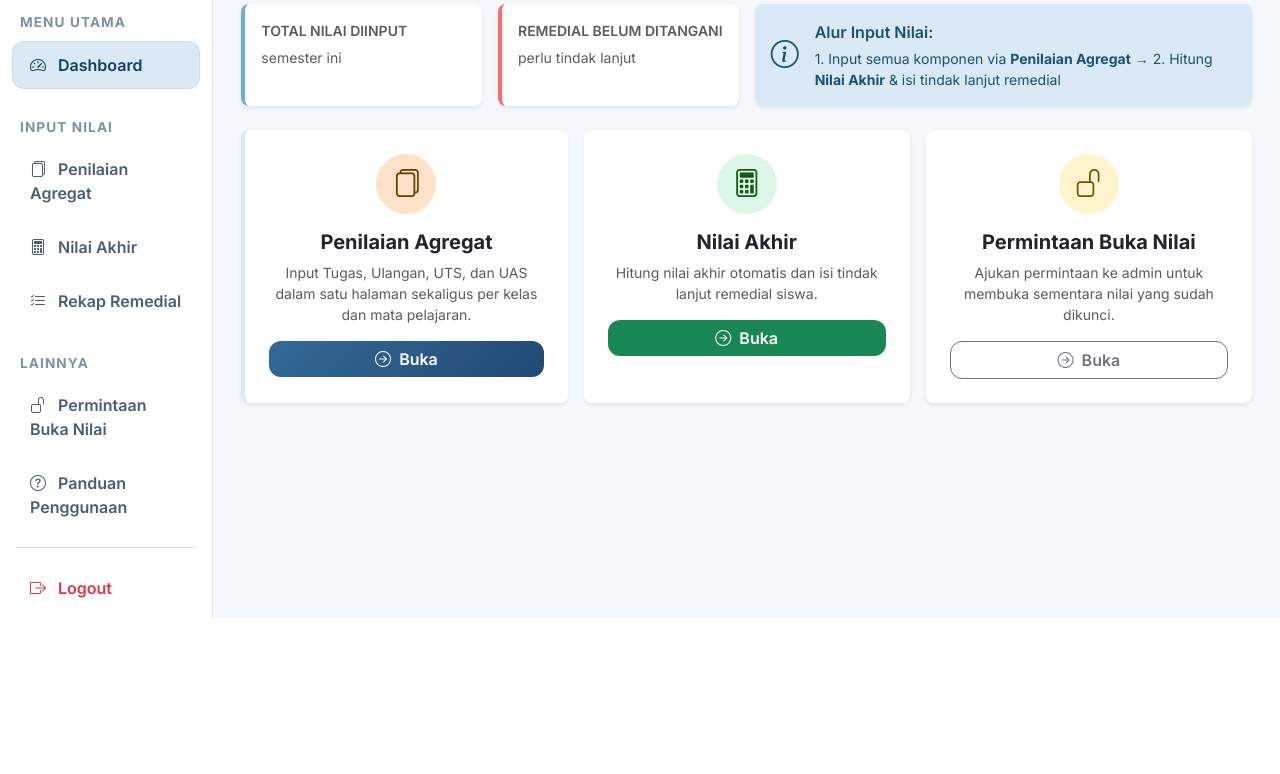
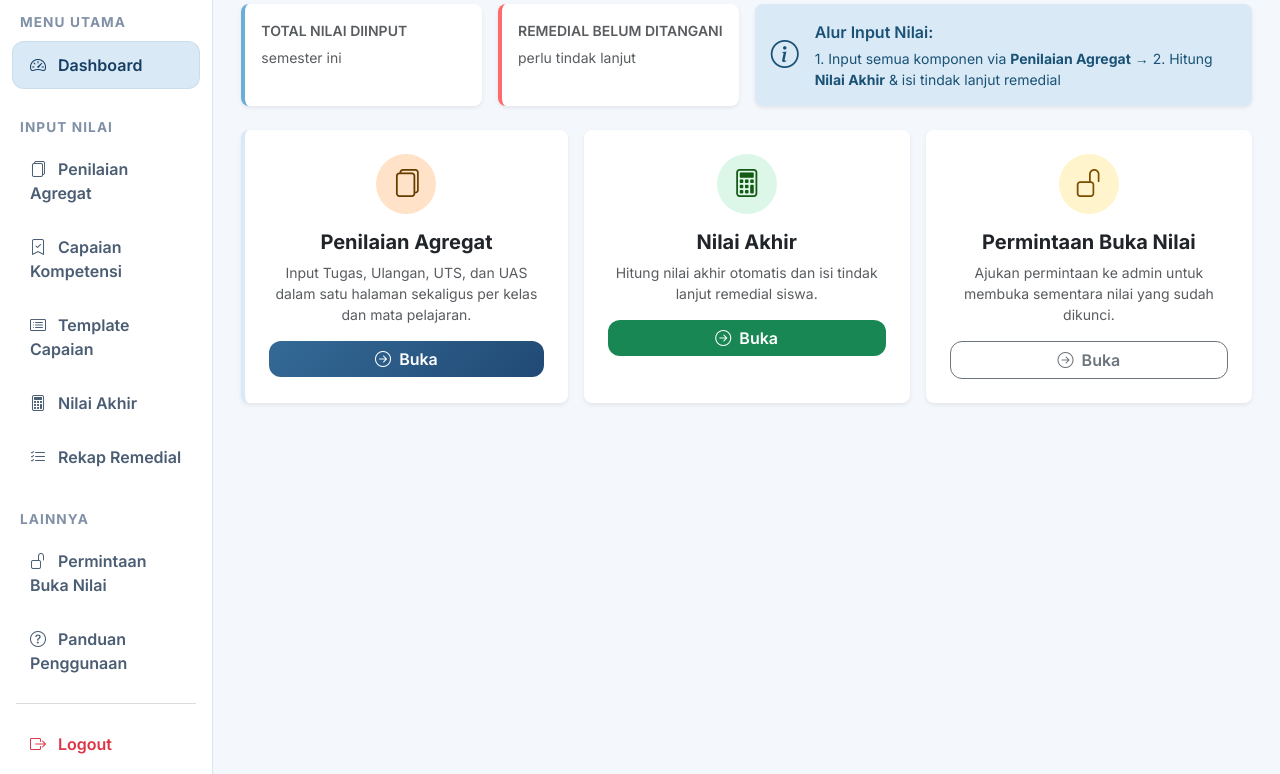
Before and after one commit to ryuken25/sd3, a CodeIgniter 4 app: the page made by app/Views/guru/dashboard/index.php in a window 1280 px wide. Shown: the part 187-961 px from the top of the page. Before the commit the page ends 805 px from the top, so only its background shows below. Run offline with PHP 8.4 and a stand-in for CodeIgniter, Linux system fonts and the light colour scheme; the template is opened without the code that fills it, so the values that code supplies are empty; some libraries are stand-ins or nearby versions.

Commit message:
fix(guru): tampilkan menu Capaian Kompetensi & Template Capaian di semua sidebar guru
Menu "Capaian Kompetensi" sebelumnya hanya ada di sidebar halaman CP itu
sendiri, sehingga dari Dashboard/Nilai Akhir/Penilaian Agregat dll guru tidak
menemukan jalan untuk mengisi CP ("tidak ada tempat input CP").

Sisipkan link Capaian Kompetensi + Template Capaian pada grup "Input Nilai"
di sidebar 13 view guru yang belum memilikinya.

https://claude.ai/code/session_019N5qJFkt6dAXPzvhyn8CMH

```diff
--- a/app/Views/guru/dashboard/index.php
+++ b/app/Views/guru/dashboard/index.php
@@ -5,6 +5,8 @@
 <a href="<?= base_url('guru/dashboard') ?>" class="active"><i class="bi bi-speedometer2 me-2"></i> Dashboard</a>
 <div class="sidebar-heading mt-3">Input Nilai</div>
 <a href="<?= base_url('guru/penilaian-agregat') ?>"><i class="bi bi-files me-2"></i> Penilaian Agregat</a>
+<a href="<?= base_url('guru/capaian-kompetensi') ?>"><i class="bi bi-bookmark-check me-2"></i> Capaian Kompetensi</a>
+<a href="<?= base_url('guru/template-capaian') ?>"><i class="bi bi-card-list me-2"></i> Template Capaian</a>
 <a href="<?= base_url('guru/nilai-akhir') ?>"><i class="bi bi-calculator me-2"></i> Nilai Akhir</a>
 <a href="<?= base_url('guru/nilai-akhir/rekap-remedial') ?>"><i class="bi bi-list-check me-2"></i> Rekap Remedial</a>
 <div class="sidebar-heading mt-3">Lainnya</div>
--- a/app/Views/guru/nilai_akhir/index.php
+++ b/app/Views/guru/nilai_akhir/index.php
@@ -5,6 +5,8 @@
 <a href="<?= base_url('guru/dashboard') ?>"><i class="bi bi-speedometer2 me-2"></i> Dashboard</a>
 <div class="sidebar-heading mt-3">Input Nilai</div>
 <a href="<?= base_url('guru/penilaian-agregat') ?>"><i class="bi bi-files me-2"></i> Penilaian Agregat</a>
+<a href="<?= base_url('guru/capaian-kompetensi') ?>"><i class="bi bi-bookmark-check me-2"></i> Capaian Kompetensi</a>
+<a href="<?= base_url('guru/template-capaian') ?>"><i class="bi bi-card-list me-2"></i> Template Capaian</a>
 <a href="<?= base_url('guru/nilai-akhir') ?>" class="active"><i class="bi bi-calculator me-2"></i> Nilai Akhir</a>
 <a href="<?= base_url('guru/nilai-akhir/rekap-remedial') ?>"><i class="bi bi-list-check me-2"></i> Rekap Remedial</a>
 <div class="sidebar-heading mt-3">Lainnya</div>
--- a/app/Views/guru/nilai_akhir/rekap_remedial.php
+++ b/app/Views/guru/nilai_akhir/rekap_remedial.php
@@ -5,6 +5,8 @@
 <a href="<?= base_url('guru/dashboard') ?>"><i class="bi bi-speedometer2 me-2"></i> Dashboard</a>
 <div class="sidebar-heading mt-3">Input Nilai</div>
 <a href="<?= base_url('guru/penilaian-agregat') ?>"><i class="bi bi-files me-2"></i> Penilaian Agregat</a>
+<a href="<?= base_url('guru/capaian-kompetensi') ?>"><i class="bi bi-bookmark-check me-2"></i> Capaian Kompetensi</a>
+<a href="<?= base_url('guru/template-capaian') ?>"><i class="bi bi-card-list me-2"></i> Template Capaian</a>
 <a href="<?= base_url('guru/nilai-akhir') ?>"><i class="bi bi-calculator me-2"></i> Nilai Akhir</a>
 <a href="<?= base_url('guru/nilai-akhir/rekap-remedial') ?>" class="active"><i class="bi bi-list-check me-2"></i> Rekap
     Remedial</a>
--- a/app/Views/guru/nilai_akhir/review.php
+++ b/app/Views/guru/nilai_akhir/review.php
@@ -5,6 +5,8 @@
 <a href="<?= base_url('guru/dashboard') ?>"><i class="bi bi-speedometer2 me-2"></i> Dashboard</a>
 <div class="sidebar-heading mt-3">Input Nilai</div>
 <a href="<?= base_url('guru/penilaian-agregat') ?>"><i class="bi bi-files me-2"></i> Penilaian Agregat</a>
+<a href="<?= base_url('guru/capaian-kompetensi') ?>"><i class="bi bi-bookmark-check me-2"></i> Capaian Kompetensi</a>
+<a href="<?= base_url('guru/template-capaian') ?>"><i class="bi bi-card-list me-2"></i> Template Capaian</a>
 <a href="<?= base_url('guru/nilai-akhir') ?>" class="active"><i class="bi bi-calculator me-2"></i> Nilai Akhir</a>
 <a href="<?= base_url('guru/nilai-akhir/rekap-remedial') ?>"><i class="bi bi-list-check me-2"></i> Rekap Remedial</a>
 <div class="sidebar-heading mt-3">Lainnya</div>
--- a/app/Views/guru/nilai_harian/by_class.php
+++ b/app/Views/guru/nilai_harian/by_class.php
@@ -7,6 +7,8 @@
 <a href="<?= base_url('guru/nilai-harian') ?>" class="active"><i class="bi bi-journal-text me-2"></i> Nilai Harian</a>
 <a href="<?= base_url('guru/nilai-ujian') ?>"><i class="bi bi-file-earmark-text me-2"></i> Nilai UTS/UAS</a>
 <a href="<?= base_url('guru/penilaian-agregat') ?>"><i class="bi bi-files me-2"></i> Penilaian Agregat</a>
+<a href="<?= base_url('guru/capaian-kompetensi') ?>"><i class="bi bi-bookmark-check me-2"></i> Capaian Kompetensi</a>
+<a href="<?= base_url('guru/template-capaian') ?>"><i class="bi bi-card-list me-2"></i> Template Capaian</a>
 <a href="<?= base_url('guru/nilai-akhir') ?>"><i class="bi bi-calculator me-2"></i> Nilai Akhir</a>
 <a href="<?= base_url('guru/nilai-akhir/rekap-remedial') ?>"><i class="bi bi-list-check me-2"></i> Rekap Remedial</a>
 <div class="sidebar-heading mt-3">Lainnya</div>
--- a/app/Views/guru/nilai_harian/by_student.php
+++ b/app/Views/guru/nilai_harian/by_student.php
@@ -7,6 +7,8 @@
 <a href="<?= base_url('guru/nilai-harian') ?>" class="active"><i class="bi bi-journal-text me-2"></i> Nilai Harian</a>
 <a href="<?= base_url('guru/nilai-ujian') ?>"><i class="bi bi-file-earmark-text me-2"></i> Nilai UTS/UAS</a>
 <a href="<?= base_url('guru/penilaian-agregat') ?>"><i class="bi bi-files me-2"></i> Penilaian Agregat</a>
+<a href="<?= base_url('guru/capaian-kompetensi') ?>"><i class="bi bi-bookmark-check me-2"></i> Capaian Kompetensi</a>
+<a href="<?= base_url('guru/template-capaian') ?>"><i class="bi bi-card-list me-2"></i> Template Capaian</a>
 <a href="<?= base_url('guru/nilai-akhir') ?>"><i class="bi bi-calculator me-2"></i> Nilai Akhir</a>
 <a href="<?= base_url('guru/nilai-akhir/rekap-remedial') ?>"><i class="bi bi-list-check me-2"></i> Rekap Remedial</a>
 <div class="sidebar-heading mt-3">Lainnya</div>
--- a/app/Views/guru/nilai_harian/index.php
+++ b/app/Views/guru/nilai_harian/index.php
@@ -7,6 +7,8 @@
 <a href="<?= base_url('guru/nilai-harian') ?>" class="active"><i class="bi bi-journal-text me-2"></i> Nilai Harian</a>
 <a href="<?= base_url('guru/nilai-ujian') ?>"><i class="bi bi-file-earmark-text me-2"></i> Nilai UTS/UAS</a>
 <a href="<?= base_url('guru/penilaian-agregat') ?>"><i class="bi bi-files me-2"></i> Penilaian Agregat</a>
+<a href="<?= base_url('guru/capaian-kompetensi') ?>"><i class="bi bi-bookmark-check me-2"></i> Capaian Kompetensi</a>
+<a href="<?= base_url('guru/template-capaian') ?>"><i class="bi bi-card-list me-2"></i> Template Capaian</a>
 <a href="<?= base_url('guru/nilai-akhir') ?>"><i class="bi bi-calculator me-2"></i> Nilai Akhir</a>
 <a href="<?= base_url('guru/nilai-akhir/rekap-remedial') ?>"><i class="bi bi-list-check me-2"></i> Rekap Remedial</a>
 <div class="sidebar-heading mt-3">Lainnya</div>
--- a/app/Views/guru/nilai_ujian/by_class.php
+++ b/app/Views/guru/nilai_ujian/by_class.php
@@ -8,6 +8,8 @@
 <a href="<?= base_url('guru/nilai-ujian') ?>" class="active"><i class="bi bi-file-earmark-text me-2"></i> Nilai
     UTS/UAS</a>
 <a href="<?= base_url('guru/penilaian-agregat') ?>"><i class="bi bi-files me-2"></i> Penilaian Agregat</a>
+<a href="<?= base_url('guru/capaian-kompetensi') ?>"><i class="bi bi-bookmark-check me-2"></i> Capaian Kompetensi</a>
+<a href="<?= base_url('guru/template-capaian') ?>"><i class="bi bi-card-list me-2"></i> Template Capaian</a>
 <a href="<?= base_url('guru/nilai-akhir') ?>"><i class="bi bi-calculator me-2"></i> Nilai Akhir</a>
 <a href="<?= base_url('guru/nilai-akhir/rekap-remedial') ?>"><i class="bi bi-list-check me-2"></i> Rekap Remedial</a>
 <div class="sidebar-heading mt-3">Lainnya</div>
--- a/app/Views/guru/nilai_ujian/index.php
+++ b/app/Views/guru/nilai_ujian/index.php
@@ -8,6 +8,8 @@
 <a href="<?= base_url('guru/nilai-ujian') ?>" class="active"><i class="bi bi-file-earmark-text me-2"></i> Nilai
     UTS/UAS</a>
 <a href="<?= base_url('guru/penilaian-agregat') ?>"><i class="bi bi-files me-2"></i> Penilaian Agregat</a>
+<a href="<?= base_url('guru/capaian-kompetensi') ?>"><i class="bi bi-bookmark-check me-2"></i> Capaian Kompetensi</a>
+<a href="<?= base_url('guru/template-capaian') ?>"><i class="bi bi-card-list me-2"></i> Template Capaian</a>
 <a href="<?= base_url('guru/nilai-akhir') ?>"><i class="bi bi-calculator me-2"></i> Nilai Akhir</a>
 <a href="<?= base_url('guru/nilai-akhir/rekap-remedial') ?>"><i class="bi bi-list-check me-2"></i> Rekap Remedial</a>
 <div class="sidebar-heading mt-3">Lainnya</div>
--- a/app/Views/guru/penilaian_agregat/index.php
+++ b/app/Views/guru/penilaian_agregat/index.php
@@ -5,6 +5,8 @@
 <a href="<?= base_url('guru/dashboard') ?>"><i class="bi bi-speedometer2 me-2"></i> Dashboard</a>
 <div class="sidebar-heading mt-3">Input Nilai</div>
 <a href="<?= base_url('guru/penilaian-agregat') ?>" class="active"><i class="bi bi-files me-2"></i> Penilaian
+<a href="<?= base_url('guru/capaian-kompetensi') ?>"><i class="bi bi-bookmark-check me-2"></i> Capaian Kompetensi</a>
+<a href="<?= base_url('guru/template-capaian') ?>"><i class="bi bi-card-list me-2"></i> Template Capaian</a>
     Agregat</a>
 <a href="<?= base_url('guru/nilai-akhir') ?>"><i class="bi bi-calculator me-2"></i> Nilai Akhir</a>
 <a href="<?= base_url('guru/nilai-akhir/rekap-remedial') ?>"><i class="bi bi-list-check me-2"></i> Rekap Remedial</a>
--- a/app/Views/guru/penilaian_agregat/input.php
+++ b/app/Views/guru/penilaian_agregat/input.php
@@ -5,6 +5,8 @@
 <a href="<?= base_url('guru/dashboard') ?>"><i class="bi bi-speedometer2 me-2"></i> Dashboard</a>
 <div class="sidebar-heading mt-3">Input Nilai</div>
 <a href="<?= base_url('guru/penilaian-agregat') ?>" class="active"><i class="bi bi-files me-2"></i> Penilaian
+<a href="<?= base_url('guru/capaian-kompetensi') ?>"><i class="bi bi-bookmark-check me-2"></i> Capaian Kompetensi</a>
+<a href="<?= base_url('guru/template-capaian') ?>"><i class="bi bi-card-list me-2"></i> Template Capaian</a>
     Agregat</a>
 <a href="<?= base_url('guru/nilai-akhir') ?>"><i class="bi bi-calculator me-2"></i> Nilai Akhir</a>
 <a href="<?= base_url('guru/nilai-akhir/rekap-remedial') ?>"><i class="bi bi-list-check me-2"></i> Rekap Remedial</a>
--- a/app/Views/guru/request_buka_nilai/index.php
+++ b/app/Views/guru/request_buka_nilai/index.php
@@ -5,6 +5,8 @@
 <a href="<?= base_url('guru/dashboard') ?>"><i class="bi bi-speedometer2 me-2"></i> Dashboard</a>
 <div class="sidebar-heading mt-3">Input Nilai</div>
 <a href="<?= base_url('guru/penilaian-agregat') ?>"><i class="bi bi-files me-2"></i> Penilaian Agregat</a>
+<a href="<?= base_url('guru/capaian-kompetensi') ?>"><i class="bi bi-bookmark-check me-2"></i> Capaian Kompetensi</a>
+<a href="<?= base_url('guru/template-capaian') ?>"><i class="bi bi-card-list me-2"></i> Template Capaian</a>
 <a href="<?= base_url('guru/nilai-akhir') ?>"><i class="bi bi-calculator me-2"></i> Nilai Akhir</a>
 <a href="<?= base_url('guru/nilai-akhir/rekap-remedial') ?>"><i class="bi bi-list-check me-2"></i> Rekap Remedial</a>
 <div class="sidebar-heading mt-3">Lainnya</div>
--- a/app/Views/guru/wali_kelas/siswa.php
+++ b/app/Views/guru/wali_kelas/siswa.php
@@ -3,6 +3,8 @@
 <?= $this->section('sidebar') ?>
 <div class="sidebar-heading">Menu Utama</div>
 <a href="<?= base_url('guru/dashboard') ?>"><i class="bi bi-speedometer2 me-2"></i> Dashboard</a>
+<a href="<?= base_url('guru/capaian-kompetensi') ?>"><i class="bi bi-bookmark-check me-2"></i> Capaian Kompetensi</a>
+<a href="<?= base_url('guru/template-capaian') ?>"><i class="bi bi-card-list me-2"></i> Template Capaian</a>
 <div class="sidebar-heading mt-3">Wali Kelas</div>
 <a href="<?= base_url('guru/wali-kelas') ?>" class="active"><i class="bi bi-people-fill me-2"></i> Anak Wali Kelas</a>
 <?= $this->endSection() ?>
```
